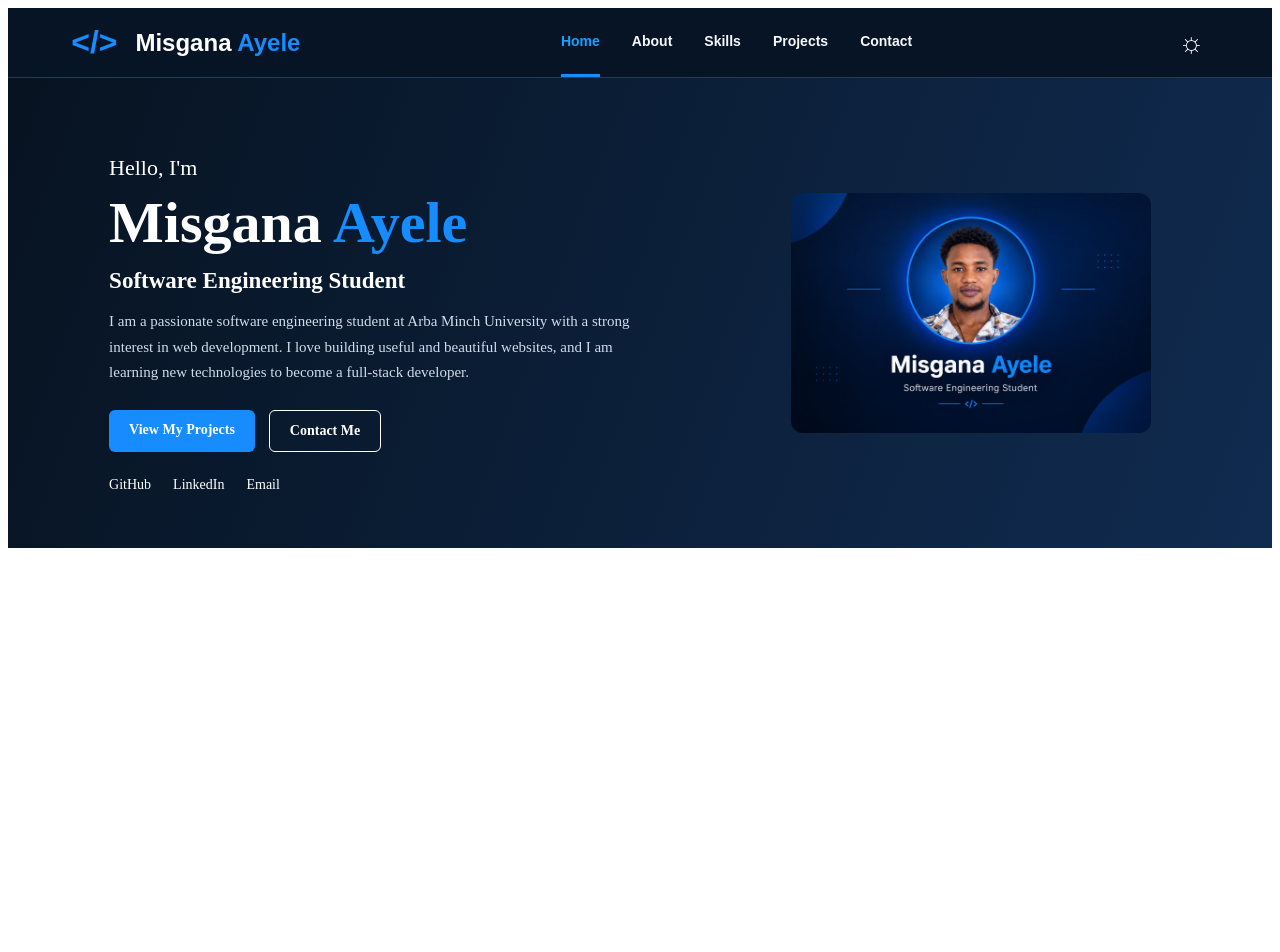
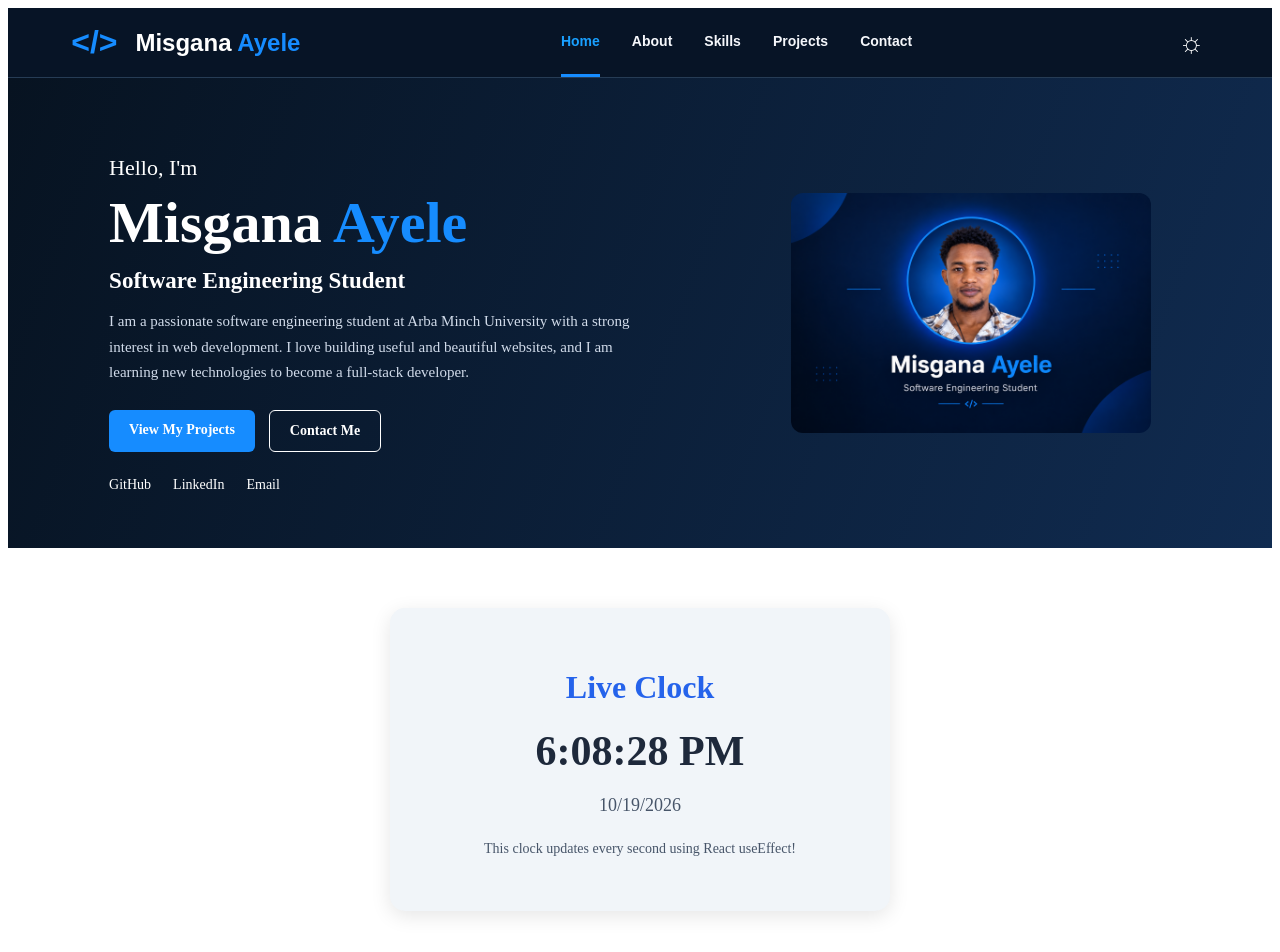
Before and after one commit to misge130/gitProject, a React (Vite) app in the folder my-portfolio/: page / in a window 1280 px wide. Shown: the top 952 px of the page. Before the commit the page ends 800 px from the top, so only its background shows below. Built offline with nearby package versions, Linux system fonts and the light colour scheme.

Commit message:
liveclock

```diff
--- a/my-portfolio/src/App.css
+++ b/my-portfolio/src/App.css
@@ -214,3 +214,55 @@ body {
   line-height: 1.7;
   color: #d4deec;
 }
+
+
+
+
+
+
+
+
+
+
+
+.clock-container {
+  max-width: 500px;
+  margin: 60px auto;
+  padding: 40px 20px;
+  text-align: center;
+  background: #f1f5f9;
+  border-radius: 15px;
+  box-shadow: 0 5px 20px rgba(0, 0, 0, 0.1);
+}
+
+.clock-container h1 {
+  color: #2563eb;
+  font-size: 32px;
+}
+
+.clock-container h2 {
+  color: #1e293b;
+  font-size: 42px;
+  margin: 20px 0;
+}
+
+.clock-container p {
+  color: #475569;
+  font-size: 18px;
+}
+
+.clock-container .clock-message {
+  font-size: 14px;
+  margin-top: 25px;
+}
+
+@media (max-width: 600px) {
+  .clock-container {
+    margin: 30px 15px;
+    padding: 30px 15px;
+  }
+
+  .clock-container h2 {
+    font-size: 32px;
+  }
+}
--- a/my-portfolio/src/App.jsx
+++ b/my-portfolio/src/App.jsx
@@ -1,6 +1,7 @@
 
 import Header from './component/header/header.jsx';
 import Home from './component/header/home/home.jsx'
+import LiveClock from './component/header/LiveClock.jsx';
 function App() {
 
 
@@ -9,7 +10,7 @@ function App() {
 <Header />
 <Home/>
 
-
+<LiveClock/>
 
 
 </>
--- /dev/null
+++ b/my-portfolio/src/component/header/LiveClock.css
@@ -0,0 +1,42 @@
+
+.clock-container {
+  max-width: 500px;
+  margin: 60px auto;
+  padding: 40px 20px;
+  text-align: center;
+  background: #f1f5f9;
+  border-radius: 15px;
+  box-shadow: 0 5px 20px rgba(0, 0, 0, 0.1);
+}
+
+.clock-container h1 {
+  color: #2563eb;
+  font-size: 32px;
+}
+
+.clock-container h2 {
+  color: #1e293b;
+  font-size: 42px;
+  margin: 20px 0;
+}
+
+.clock-container p {
+  color: #475569;
+  font-size: 18px;
+}
+
+.clock-container .clock-message {
+  font-size: 14px;
+  margin-top: 25px;
+}
+
+@media (max-width: 600px) {
+  .clock-container {
+    margin: 30px 15px;
+    padding: 30px 15px;
+  }
+
+  .clock-container h2 {
+    font-size: 32px;
+  }
+}
--- /dev/null
+++ b/my-portfolio/src/component/header/LiveClock.jsx
@@ -0,0 +1,33 @@
+
+import { useState, useEffect } from 'react';
+import './LiveClock.css';
+
+function LiveClock() {
+  const [currentTime, setCurrentTime] = useState(new Date());
+
+  useEffect(() => {
+    const timerId = setInterval(() => {
+      setCurrentTime(new Date());
+    }, 1000);
+
+    return () => {
+      clearInterval(timerId);
+    };
+  }, []);
+
+  return (
+    <div className="clock-container">
+      <h1>Live Clock</h1>
+
+      <h2>{currentTime.toLocaleTimeString()}</h2>
+
+      <p>{currentTime.toLocaleDateString()}</p>
+
+      <p className="clock-message">
+        This clock updates every second using React useEffect!
+      </p>
+    </div>
+  );
+}
+
+export default LiveClock;
```
